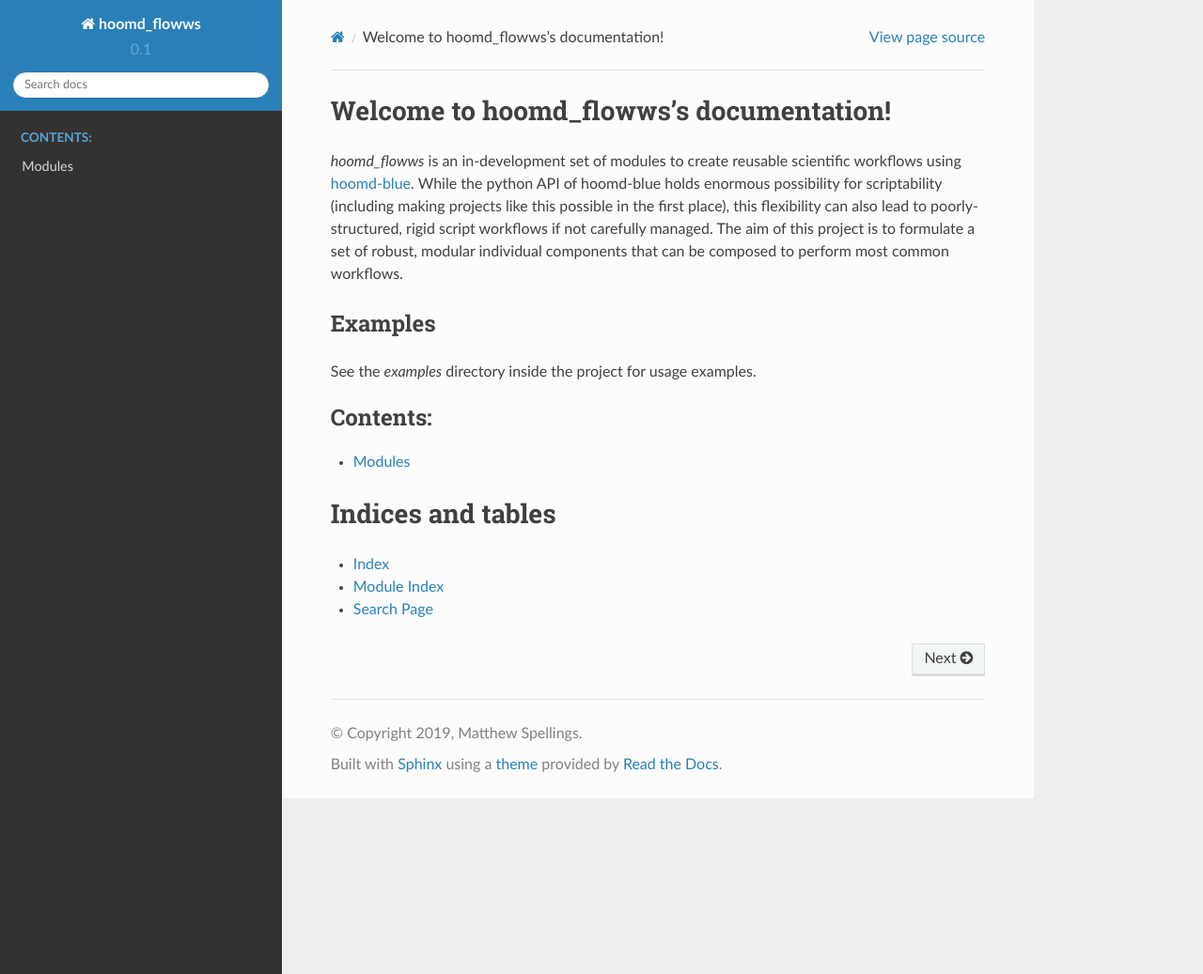
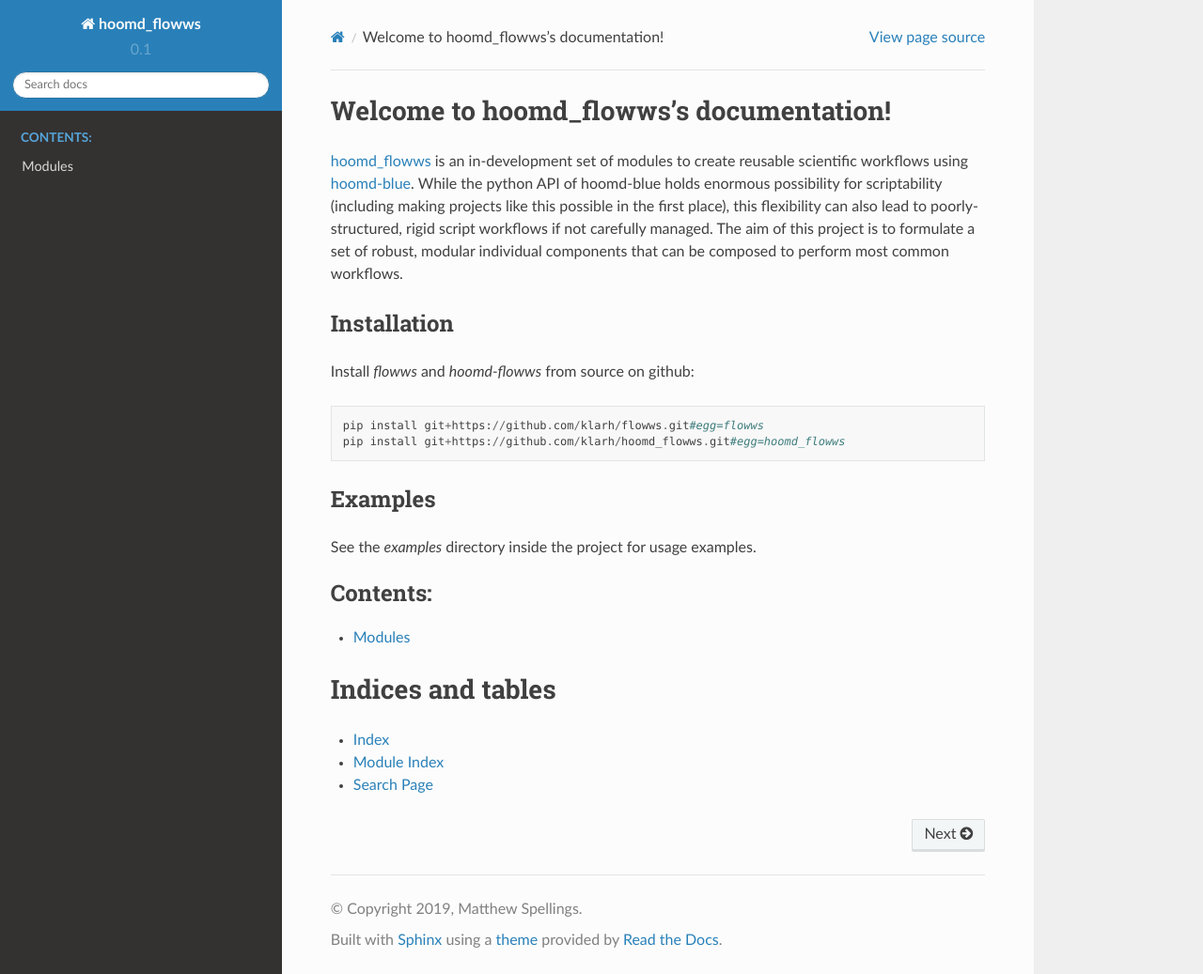
Before and after one commit to klarh/hoomd_flowws, a Sphinx documentation site: the page built from doc/source/index.rst, in a window 1280 px wide and 1037 px high. Shown: the whole window at 94% size. Built offline with Sphinx 7.4.7 and the Read the Docs theme 2.0.0, drawn with Linux system fonts in a browser that asks for light colours.

Commit message:
Add more details to README and source links to sphinx documentation

```diff
--- a/doc/source/index.rst
+++ b/doc/source/index.rst
@@ -1,15 +1,23 @@
 Welcome to hoomd_flowws's documentation!
 ========================================
 
-`hoomd_flowws` is an in-development set of modules to create reusable
-scientific workflows using `hoomd-blue
-<https://github.com/glotzerlab/hoomd-blue>`_. While the python API of
-hoomd-blue holds enormous possibility for scriptability (including
-making projects like this possible in the first place), this
-flexibility can also lead to poorly-structured, rigid script workflows
-if not carefully managed. The aim of this project is to formulate a
-set of robust, modular individual components that can be composed to
-perform most common workflows.
+`hoomd_flowws <https://github.com/klarh/hoomd_flowws>`_ is an
+in-development set of modules to create reusable scientific workflows
+using `hoomd-blue <https://github.com/glotzerlab/hoomd-blue>`_. While
+the python API of hoomd-blue holds enormous possibility for
+scriptability (including making projects like this possible in the
+first place), this flexibility can also lead to poorly-structured,
+rigid script workflows if not carefully managed. The aim of this
+project is to formulate a set of robust, modular individual components
+that can be composed to perform most common workflows.
+
+Installation
+------------
+
+Install `flowws` and `hoomd-flowws` from source on github::
+
+  pip install git+https://github.com/klarh/flowws.git#egg=flowws
+  pip install git+https://github.com/klarh/hoomd_flowws.git#egg=hoomd_flowws
 
 Examples
 --------
```
Also changed, not shown: README.md (+12 -4 lines).
